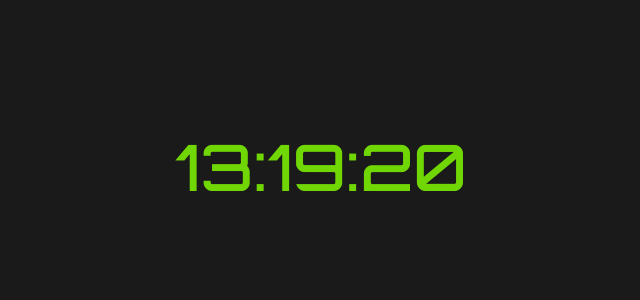
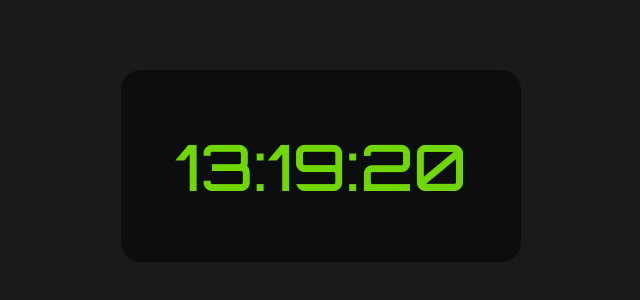
Before and after one commit to RosenGeorgievvv/ReaClock, a React (Create React App) app: page / in a window 1280 px wide. Shown: the part 234-534 px from the top of the page, without its empty margins (319-959 px from the left). Built offline with nearby package versions, Linux system fonts and the light colour scheme.

Commit message:
Update App.css

```diff
--- a/src/App.css
+++ b/src/App.css
@@ -15,3 +15,14 @@ h1{
   font-weight: 500;
   color: #71d704
 }
+.App{
+  width: 25em;
+  height: 12em;
+  background: #0b0d0e;
+  border-radius: 20px;
+}
+.App, .screen{
+  display: flex;
+  justify-content: center;
+  align-items: center;
+}
```
